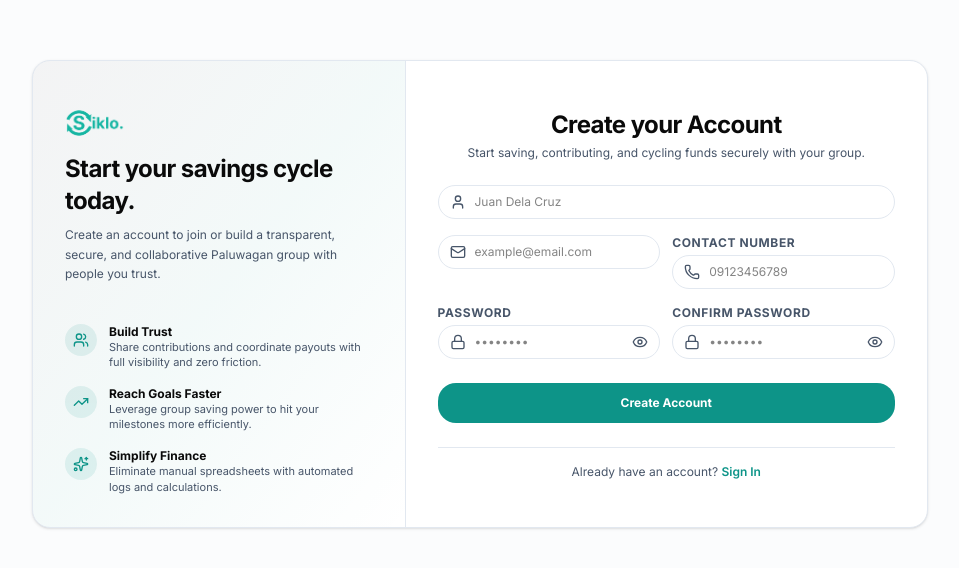
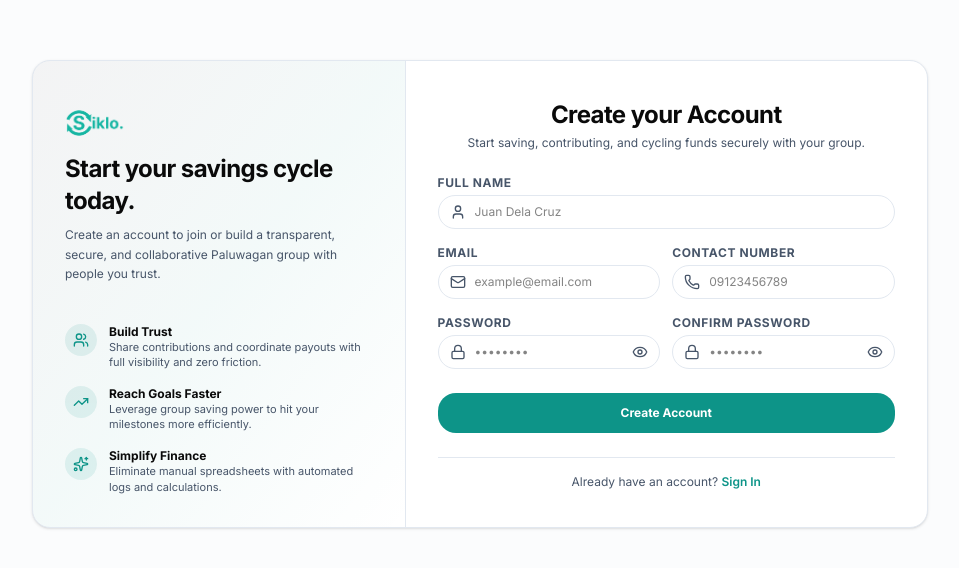
Before and after one commit to prodby-david/siklo, a Next.js app in the folder apps/web/: page /signup in a window 1280 px wide. Shown: the part 106-674 px from the top of the page, without its empty margins (160-1119 px from the left). Built offline with nearby package versions, Linux system fonts and the light colour scheme; no server answers.

Commit message:
fix(web): fix className overrides in Input component

```diff
--- a/apps/web/src/features/auth/signup/components/ui/Input.tsx
+++ b/apps/web/src/features/auth/signup/components/ui/Input.tsx
@@ -26,6 +26,14 @@ export default function Input({
 
   return (
     <div className="flex flex-col gap-1 flex-1">
+      {labelText !== "" && (
+        <label
+          htmlFor={label || props.id}
+          className="text-xs font-bold text-neutral-subtext uppercase tracking-wider"
+        >
+          {labelText || label}
+        </label>
+      )}
       <div className="relative">
         {icon && (
           <span className="absolute inset-y-0 left-0 pl-3 flex items-center text-neutral-subtext">
```
